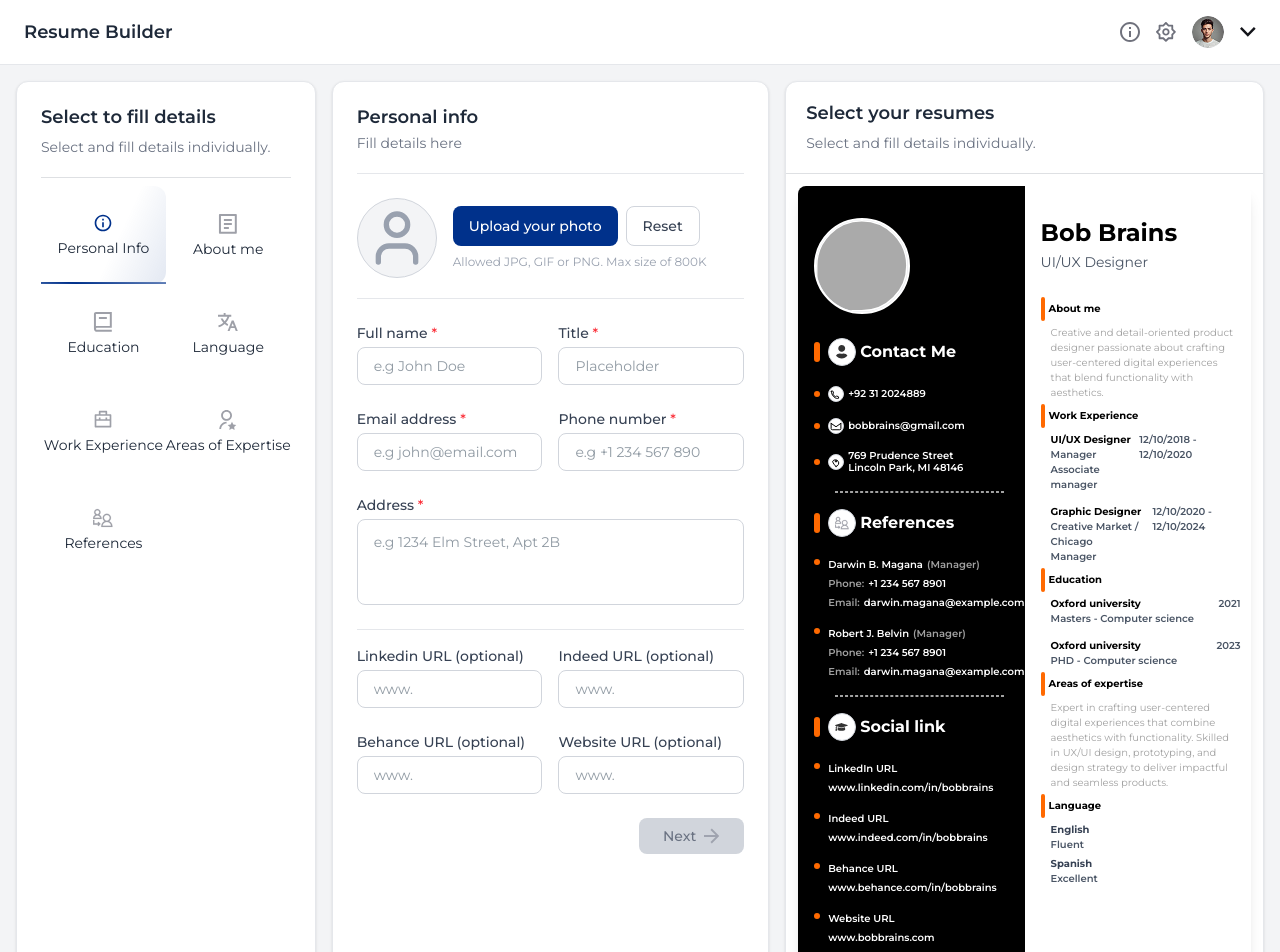
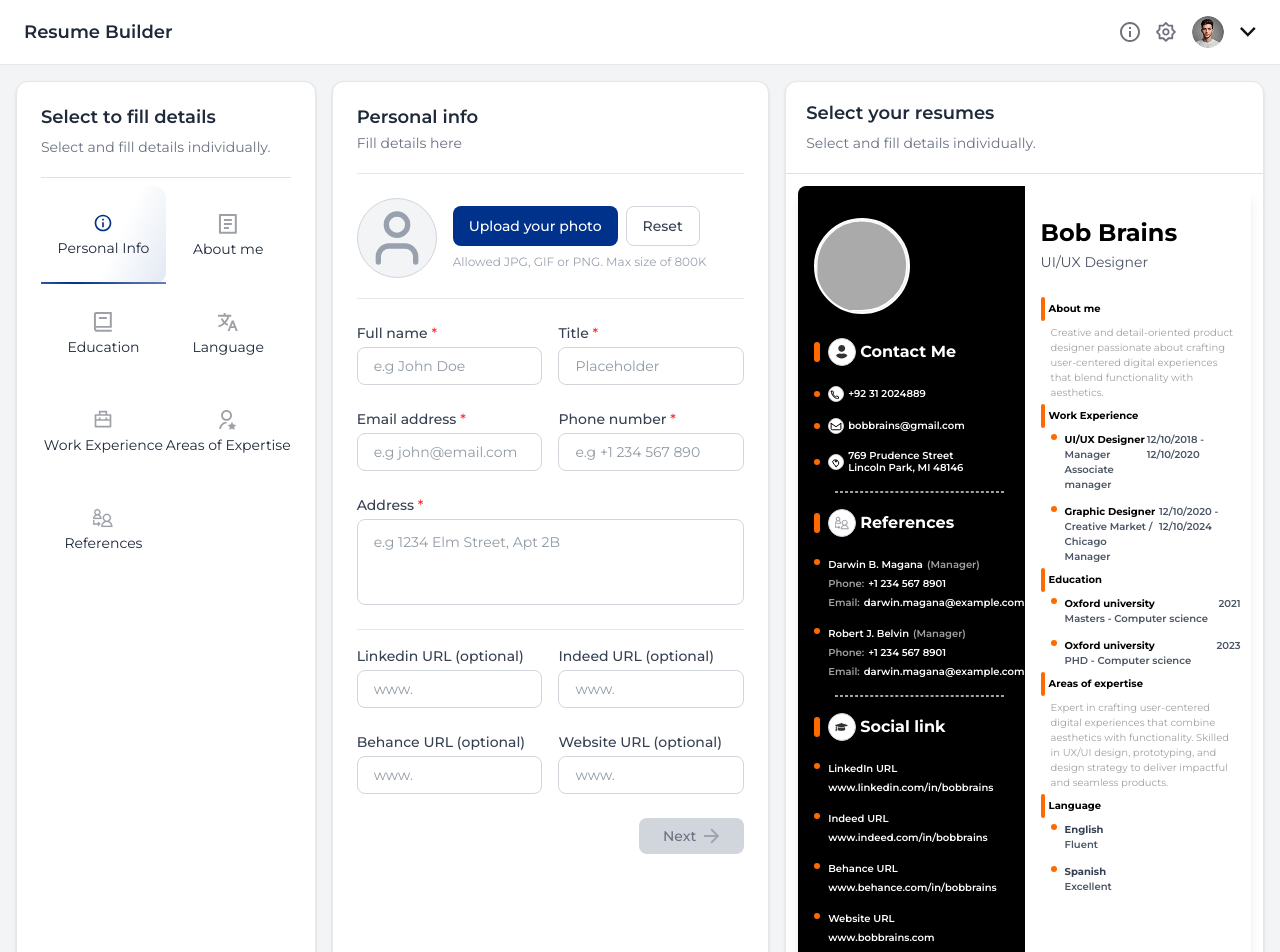
Before and after one commit to muhammadsalif/resume-builder, a React (Vite) app: page /builder/personal-info in a window 1280 px wide. Shown: the top 952 px of the page. Built offline with nearby package versions, Linux system fonts and the light colour scheme.

Commit message:
[update] replace static dots with Dot component in RightPanel

```diff
--- a/src/components/RightPanel.jsx
+++ b/src/components/RightPanel.jsx
@@ -1,3 +1,5 @@
+import Dot from "./Dot";
+
 const RightPanel = () => {
   const sections = [
     { title: "About me" },
@@ -30,7 +32,7 @@ const RightPanel = () => {
               <div key={i} className="rail-item flex flex-col gap-1 relative">
                 {/* Orange stretched dot + Title */}
                 <div className="flex items-center gap-1">
-                  <div className="w-1 h-6 bg-orange-500 rounded-full flex-shrink-0" />
+                  <Dot className="w-1 h-6 flex-shrink-0" />
                   <h3 className="text-[10px] font-bold leading-[100%] text-black font-inter">
                     {s.title}
                   </h3>
@@ -45,7 +47,9 @@ const RightPanel = () => {
                   ) : s.title === "Work Experience" ? (
                     <div className="space-y-3">
                       {/* First work item */}
-                      <div className="flex justify-between items-start">
+                      <div className="flex items-start gap-1">
+                        <Dot className="mt-[2px] mr-1 w-[6px] h-[6px]" />
+                        <div className="flex flex-1 justify-between items-start">
                           <div>
                             <p className="text-[10px] font-bold text-black">UI/UX Designer</p>
                             <p className="text-[10px] text-gray-600">Manager</p>
@@ -53,9 +57,12 @@ const RightPanel = () => {
                           </div>
                           <div className="text-[10px] text-gray-600">12/10/2018 - 12/10/2020</div>
                         </div>
+                      </div>
 
                       {/* Second work item */}
-                      <div className="flex justify-between items-start">
+                      <div className="flex items-start gap-1">
+                        <Dot className="mt-[2px] mr-1 w-[6px] h-[6px]" />
+                        <div className="flex flex-1 justify-between items-start">
                           <div>
                             <p className="text-[10px] font-bold text-black">Graphic Designer</p>
                             <p className="text-[10px] text-gray-600">Creative Market / Chicago</p>
@@ -64,17 +71,23 @@ const RightPanel = () => {
                           <div className="text-[10px] text-gray-600">12/10/2020 - 12/10/2024</div>
                         </div>
                       </div>
+                    </div>
                   ) : s.title === "Education" ? (
                     <div className="space-y-3">
-                      <div className="flex justify-between items-start">
+                      <div className="flex items-start gap-1">
+                        <Dot className="mt-[2px] mr-1 w-[6px] h-[6px]" />
+                        <div className="flex flex-1 justify-between items-start">
                           <div>
                             <p className="text-[10px] font-bold text-black">Oxford university</p>
                             <p className="text-[10px] text-gray-600">Masters - Computer science</p>
                           </div>
                           <div className="text-[10px] text-gray-600">2021</div>
                         </div>
+                      </div>
 
-                      <div className="flex justify-between items-start">
+                      <div className="flex items-start gap-1">
+                        <Dot className="mt-[2px] mr-1 w-[6px] h-[6px]" />
+                        <div className="flex flex-1 justify-between items-start">
                           <div>
                             <p className="text-[10px] font-bold text-black">Oxford university</p>
                             <p className="text-[10px] text-gray-600">PHD - Computer science</p>
@@ -82,26 +95,32 @@ const RightPanel = () => {
                           <div className="text-[10px] text-gray-600">2023</div>
                         </div>
                       </div>
+                    </div>
                   ) : s.title === "Areas of expertise" ? (
                     <p className="font-inter font-normal not-italic text-[10px] tracking-[0%] text-[#A1A1A1]">
                       Expert in crafting user-centered digital experiences that combine aesthetics with functionality. Skilled in UX/UI design, prototyping, and design strategy to deliver impactful and seamless products.
                     </p>
                   ) : s.title === "Language" ? (
-                    <div className="text-[10px] text-gray-700 space-y-1">
+                    <div className="text-[10px] text-gray-700 space-y-3">
+                      <div className="flex items-start gap-1">
+                        <Dot className="mt-[2px] mr-1 w-[6px] h-[6px]" />
                         <div>
                           <p className="font-bold text-[10px]">English</p>
                           <p className="text-[10px] text-gray-600">Fluent</p>
                         </div>
+                      </div>
+                      <div className="flex items-start gap-1">
+                        <Dot className="mt-[2px] mr-1 w-[6px] h-[6px]" />
                         <div>
                           <p className="font-bold text-[10px]">Spanish</p>
                           <p className="text-[10px] text-gray-600">Excellent</p>
+                        </div>
                       </div>
                     </div>
                   ) : (
                     <p className="text-gray-300">&nbsp;</p>
                   )}
                 </div>
-
               </div>
             ))}
           </div>
```
Lines whose indentation alone changed are shown as unchanged.
